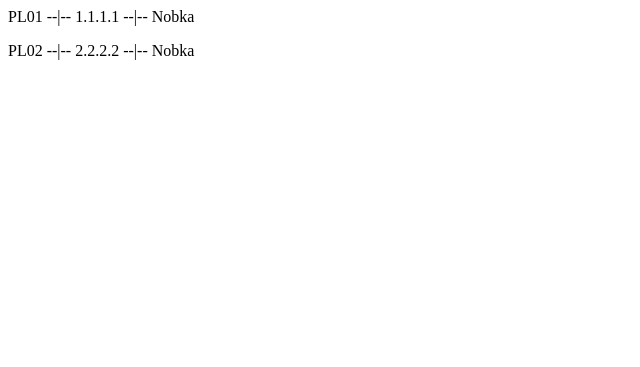
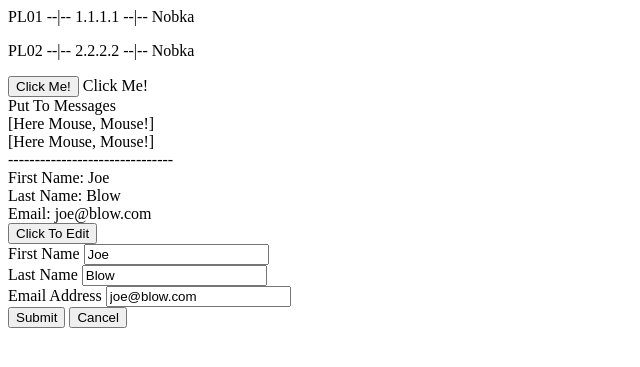
Before and after one commit to Mohammad-Rafiee/MyDjangoProject2, a Django app: page / in a window 1280 px wide. Shown: the top 367 px of the page, without its empty margins (0-640 px from the left). Run offline with Django 4.2, Linux system fonts and the light colour scheme; data comes from the database, SQL or seed files in the repository; both versions use the stored data as it was after the commit; some libraries are stand-ins or nearby versions.

Commit message:
model category

```diff
--- a/Mine/settings.py
+++ b/Mine/settings.py
@@ -39,6 +39,7 @@ INSTALLED_APPS = [
     'django.contrib.messages',
     'django.contrib.staticfiles',
     'database',
+    'django_htmx',
 ]
 
 MIDDLEWARE = [
@@ -49,6 +50,7 @@ MIDDLEWARE = [
     'django.contrib.auth.middleware.AuthenticationMiddleware',
     'django.contrib.messages.middleware.MessageMiddleware',
     'django.middleware.clickjacking.XFrameOptionsMiddleware',
+    'django_htmx.middleware.HtmxMiddleware',
 ]
 
 ROOT_URLCONF = 'Mine.urls'
--- a/database/models.py
+++ b/database/models.py
@@ -16,6 +16,7 @@ class Devices(models.Model):
     device_id = models.CharField(max_length=50, verbose_name="ID")
     device_ip = models.CharField(max_length=50, verbose_name="IP")
     company_name = models.ForeignKey(Companies, on_delete=models.CASCADE, default="", null=True, blank=True)
+    is_active = models.BooleanField(verbose_name='Is Checked?', null=True)
 
     class Meta:
         verbose_name_plural = 'Devices'
--- a/database/views.py
+++ b/database/views.py
@@ -19,6 +19,9 @@ def tablePage(request):
         'companies': companies
     }
     return render(request, 'table.html', context)
+
+def categories(request, slug):
+    category = get_object_or_404(Devices, slug)
 
 def hotel_image_view(request):
     if request.method == 'POST':
--- a/templates/table.html
+++ b/templates/table.html
@@ -12,3 +12,47 @@
 {% for company in companies %}
     <p>{{company.company_name.name}}</p>
 {% endfor %}
+
+<script src="https://unpkg.com/htmx.org@1.7.0" integrity="sha384-EzBXYPt0/T6gxNp0nuPtLkmRpmDBbjg6WmCUZRLXBBwYYmwAUxzlSGej0ARHX0Bo" crossorigin="anonymous" defer></script>
+<button hx-post="/clicked"
+    hx-trigger="click"
+    hx-target="#parent-div"
+    hx-swap="outerHTML"
+>
+    Click Me!
+</button>
+<a data-hx-post="/click">Click Me!</a>
+<div hx-put="/messages">
+    Put To Messages
+</div>
+<div hx-post="/mouse_entered" hx-trigger="mouseenter">
+    [Here Mouse, Mouse!]
+</div>
+<div hx-post="/mouse_entered" hx-trigger="mouseenter once">
+    [Here Mouse, Mouse!]
+</div>
+-------------------------------
+<div hx-target="this" hx-swap="outerHTML">
+    <div><label>First Name</label>: Joe</div>
+    <div><label>Last Name</label>: Blow</div>
+    <div><label>Email</label>: joe@blow.com</div>
+    <button hx-get="/contact/1/edit" class="btn btn-primary">
+    Click To Edit
+    </button>
+</div>
+<form hx-put="/contact/1" hx-target="this" hx-swap="outerHTML">
+    <div>
+      <label>First Name</label>
+      <input type="text" name="firstName" value="Joe">
+    </div>
+    <div class="form-group">
+      <label>Last Name</label>
+      <input type="text" name="lastName" value="Blow">
+    </div>
+    <div class="form-group">
+      <label>Email Address</label>
+      <input type="email" name="email" value="joe@blow.com">
+    </div>
+    <button class="btn">Submit</button>
+    <button class="btn" hx-get="/contact/1">Cancel</button>
+  </form>
```
Also changed, not shown: database/migrations/0014_devices_is_active.py (added), db.sqlite3, 2 other files.
